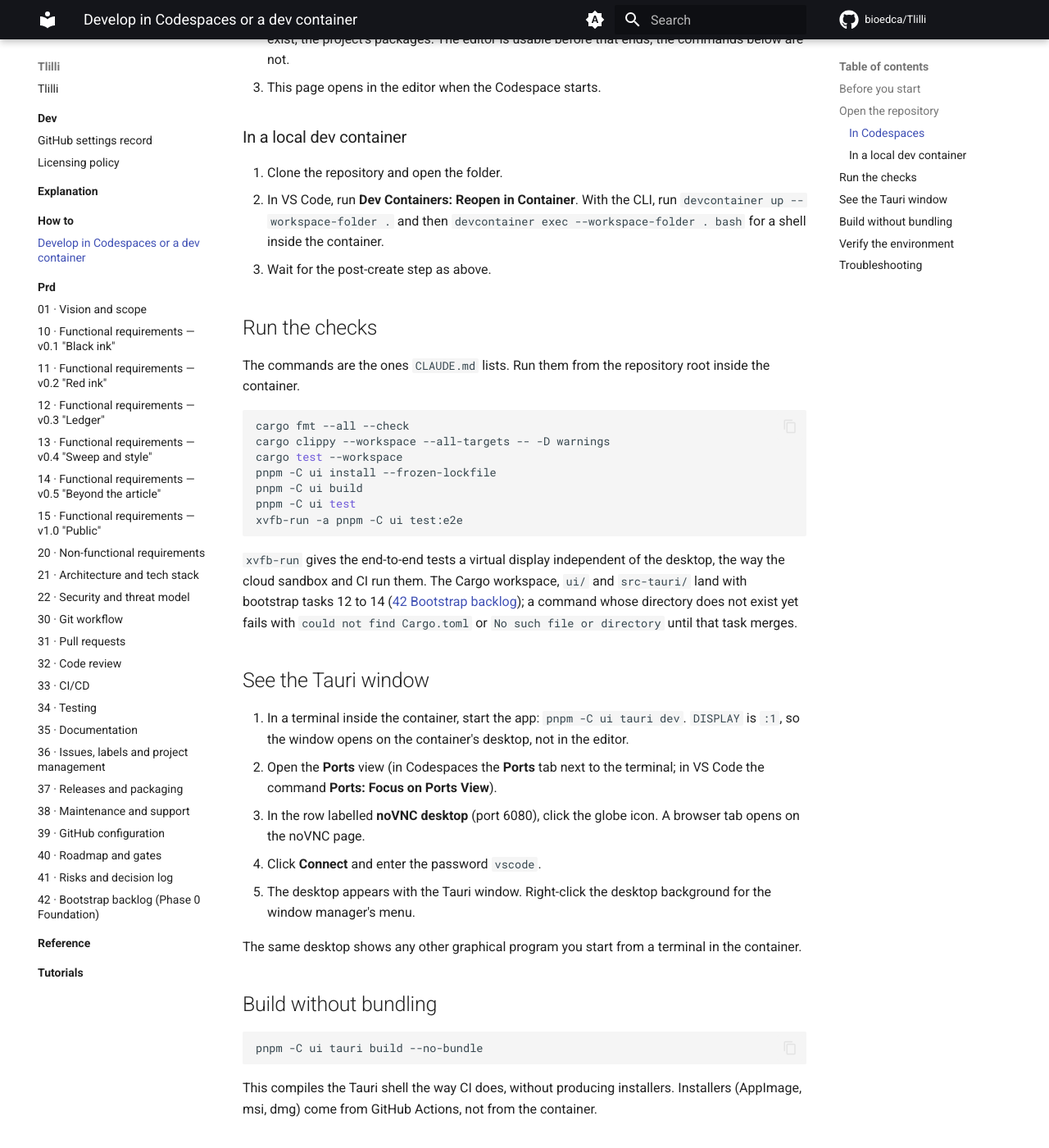
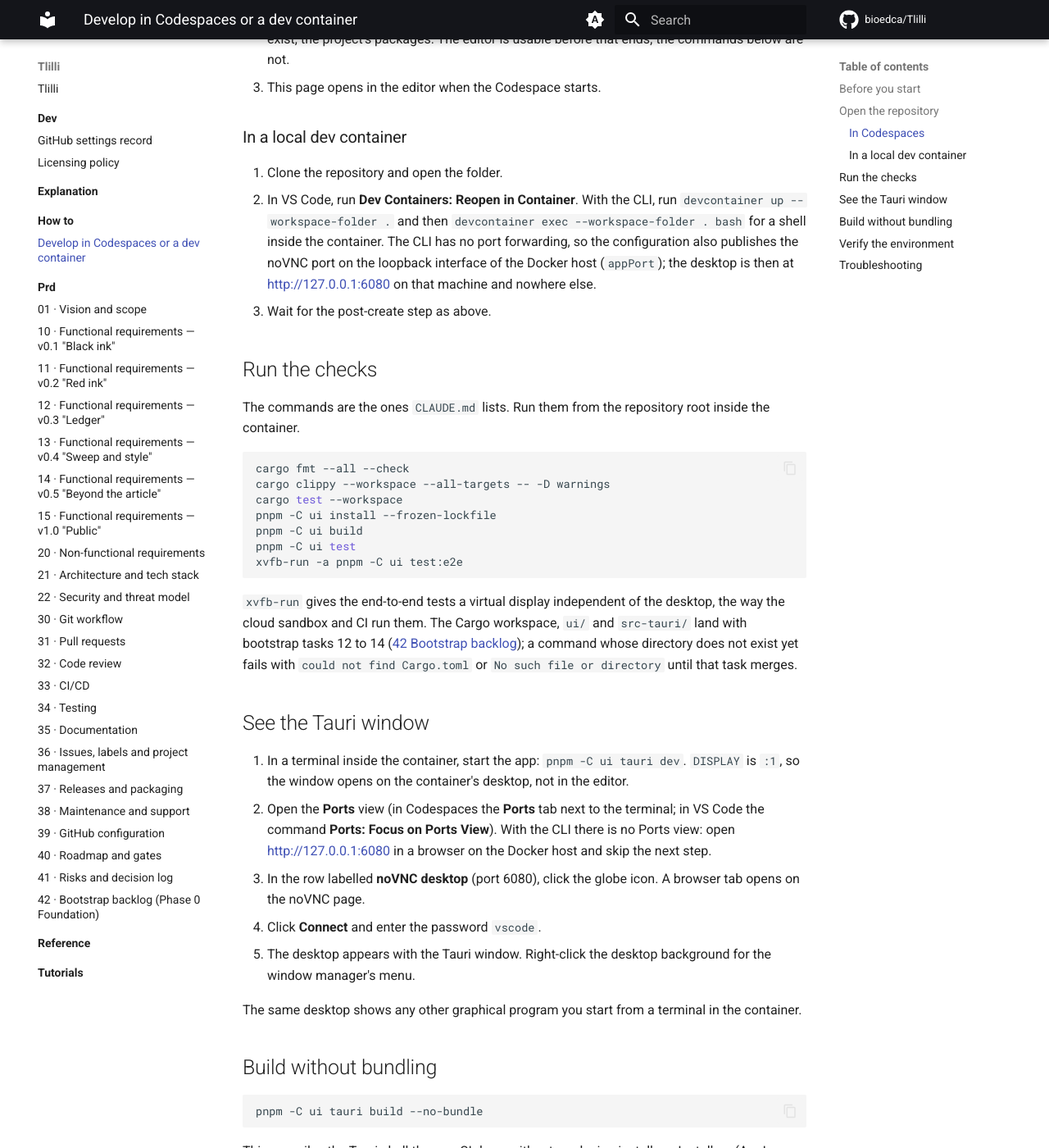
Before and after one commit to bioedca/Tlilli, an MkDocs documentation site: the page built from docs/how-to/codespaces.md, in a window 1280 px wide and 1400 px high, scrolled down 883 px. Shown: the whole window at 82% size. Built offline with MkDocs 1.6.1 and Material for MkDocs 9.7.7, drawn with Linux system fonts in a browser that asks for light colours; comment, search, counter and statistics services are not loaded; some of the changed text lies outside the part shown.

Commit message:
build(repo): publish the noVNC port for the devcontainer CLI
forwardPorts is an editor feature, so a container started with
devcontainer up exposed no way to reach the desktop. Publish port 6080 on
the loopback interface with appPort, as the desktop-lite feature
documents for CLI users, and tell CLI users in the how-to where the
desktop is and how to recreate the container after a configuration
change.

Signed-off-by: bioedca <131809205+bioedca@users.noreply.github.com>

```diff
--- a/docs/how-to/codespaces.md
+++ b/docs/how-to/codespaces.md
@@ -19,7 +19,7 @@ For contributors and agents who need a Linux environment with a display. The `.d
 ### In a local dev container
 
 1. Clone the repository and open the folder.
-2. In VS Code, run **Dev Containers: Reopen in Container**. With the CLI, run `devcontainer up --workspace-folder .` and then `devcontainer exec --workspace-folder . bash` for a shell inside the container.
+2. In VS Code, run **Dev Containers: Reopen in Container**. With the CLI, run `devcontainer up --workspace-folder .` and then `devcontainer exec --workspace-folder . bash` for a shell inside the container. The CLI has no port forwarding, so the configuration also publishes the noVNC port on the loopback interface of the Docker host (`appPort`); the desktop is then at <http://127.0.0.1:6080> on that machine and nowhere else.
 3. Wait for the post-create step as above.
 
 ## Run the checks
@@ -41,7 +41,7 @@ xvfb-run -a pnpm -C ui test:e2e
 ## See the Tauri window
 
 1. In a terminal inside the container, start the app: `pnpm -C ui tauri dev`. `DISPLAY` is `:1`, so the window opens on the container's desktop, not in the editor.
-2. Open the **Ports** view (in Codespaces the **Ports** tab next to the terminal; in VS Code the command **Ports: Focus on Ports View**).
+2. Open the **Ports** view (in Codespaces the **Ports** tab next to the terminal; in VS Code the command **Ports: Focus on Ports View**). With the CLI there is no Ports view: open <http://127.0.0.1:6080> in a browser on the Docker host and skip the next step.
 3. In the row labelled **noVNC desktop** (port 6080), click the globe icon. A browser tab opens on the noVNC page.
 4. Click **Connect** and enter the password `vscode`.
 5. The desktop appears with the Tauri window. Right-click the desktop background for the window manager's menu.
@@ -72,6 +72,7 @@ command -v xvfb-run                        # /usr/bin/xvfb-run
 | Symptom | What to do |
 | --- | --- |
 | Port 6080 is missing from the **Ports** view | Choose **Forward a Port** in that view and enter `6080`. |
+| With the CLI, <http://127.0.0.1:6080> does not answer | `docker ps` should list `127.0.0.1:6080->6080/tcp` for the container. `appPort` takes effect when the container is created, so run `devcontainer up --workspace-folder . --remove-existing-container` after changing the configuration. |
 | The noVNC page shows **Failed to connect to server** | The desktop starts with the container. Run **Codespaces: Rebuild Container** (or **Dev Containers: Rebuild Container**) and reconnect. |
 | A graphical program reports `cannot open display` | Run `echo "$DISPLAY"`. If it is empty, run `export DISPLAY=:1` in that terminal or open a new terminal. |
 | The first start printed errors from `post-create.sh` | Run `bash .devcontainer/post-create.sh` again in a terminal; the script is idempotent. |
```
Also changed, not shown: 1 other file.
